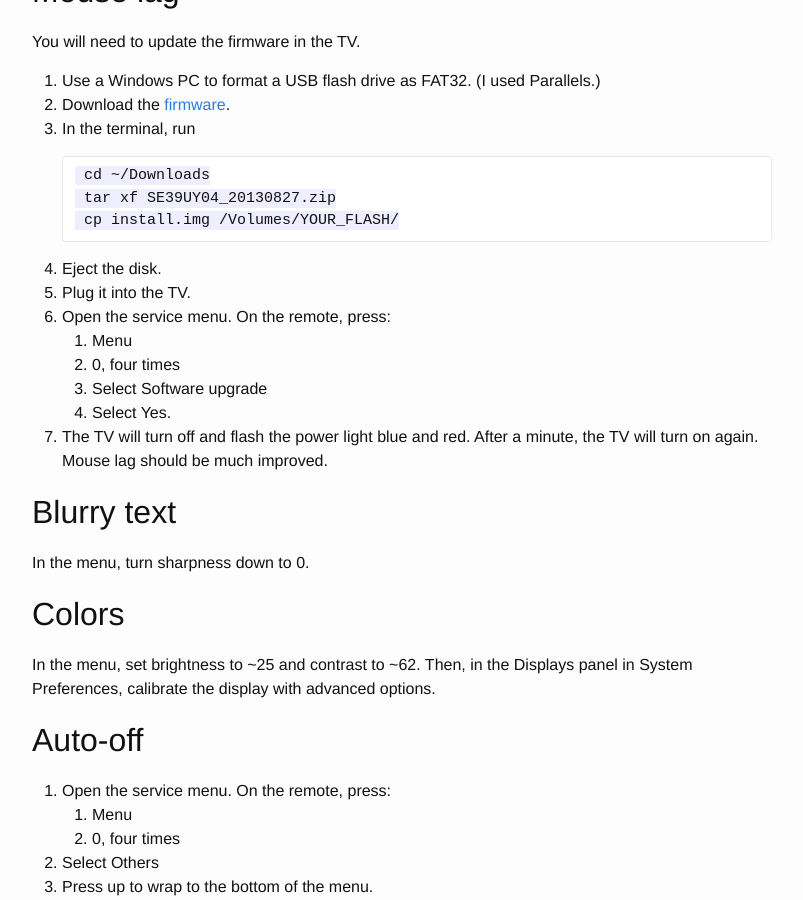
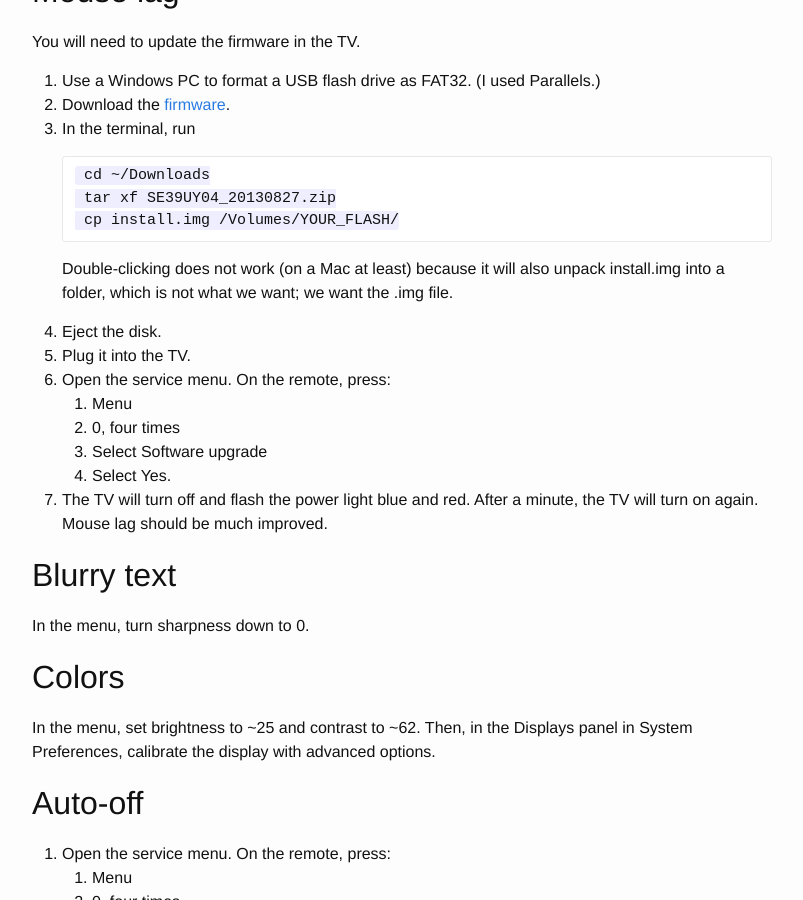
Before and after one commit to chaimleib/chaimleib.github.io, a Jekyll site: the page built from _posts/2014-11-04-seiki-4k-39-as-a-computer-monitor.markdown, in a window 1280 px wide and 900 px high, scrolled down 527 px. Shown: the whole window, without its empty margins (238-1041 px from the left). Built offline with Jekyll 4.4.1, drawn with Linux system fonts in a browser that asks for light colours.

Commit message:
added note about unpacking firmware

```diff
--- a/_posts/2014-11-04-seiki-4k-39-as-a-computer-monitor.markdown
+++ b/_posts/2014-11-04-seiki-4k-39-as-a-computer-monitor.markdown
@@ -21,6 +21,8 @@ You will need to update the firmware in the TV.
         cd ~/Downloads
         tar xf SE39UY04_20130827.zip
         cp install.img /Volumes/YOUR_FLASH/
+
+    Double-clicking does not work (on a Mac at least) because it will also unpack install.img into a folder, which is not what we want; we want the .img file.
 
 4. Eject the disk.
 5. Plug it into the TV.
```
